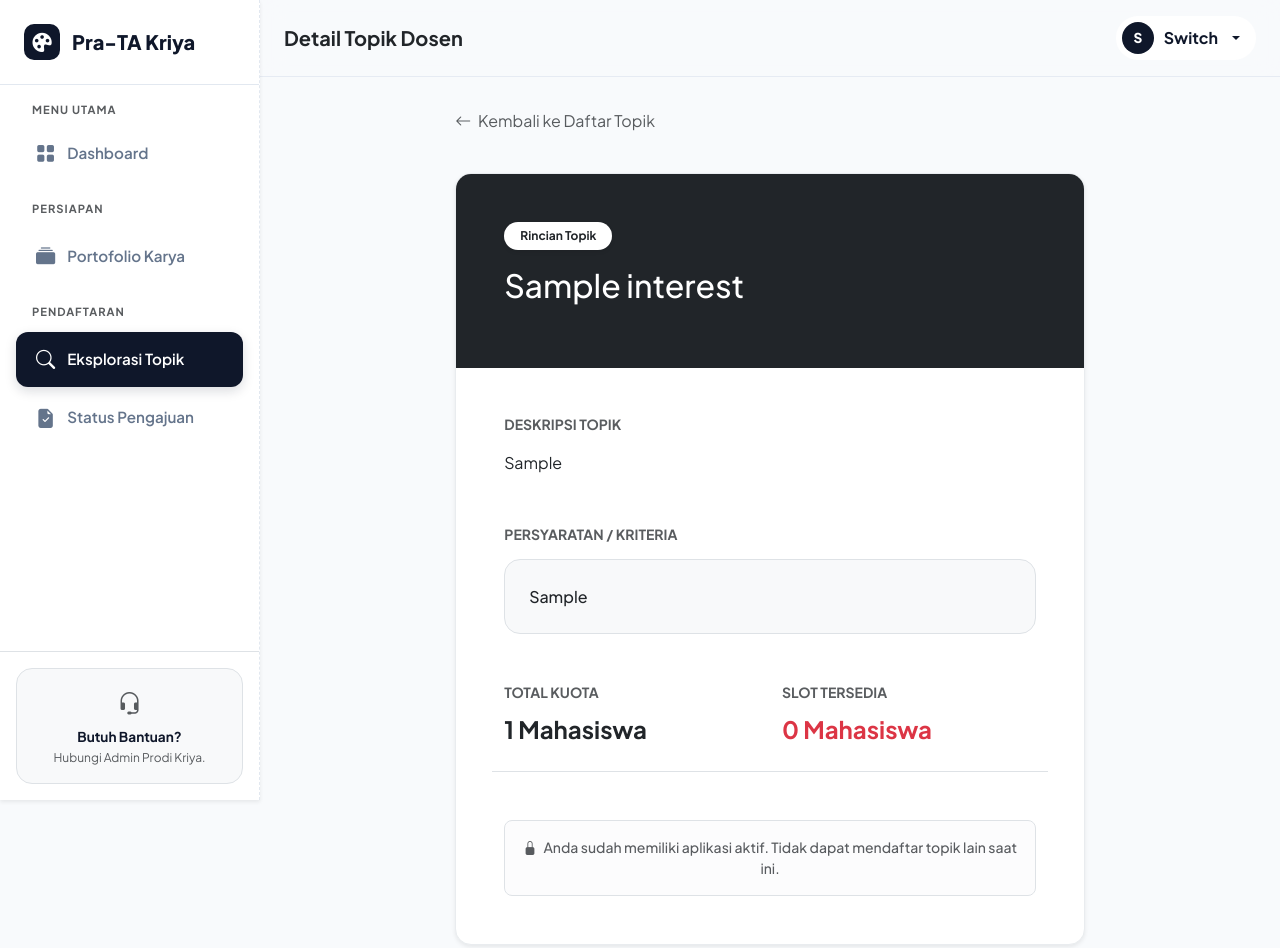
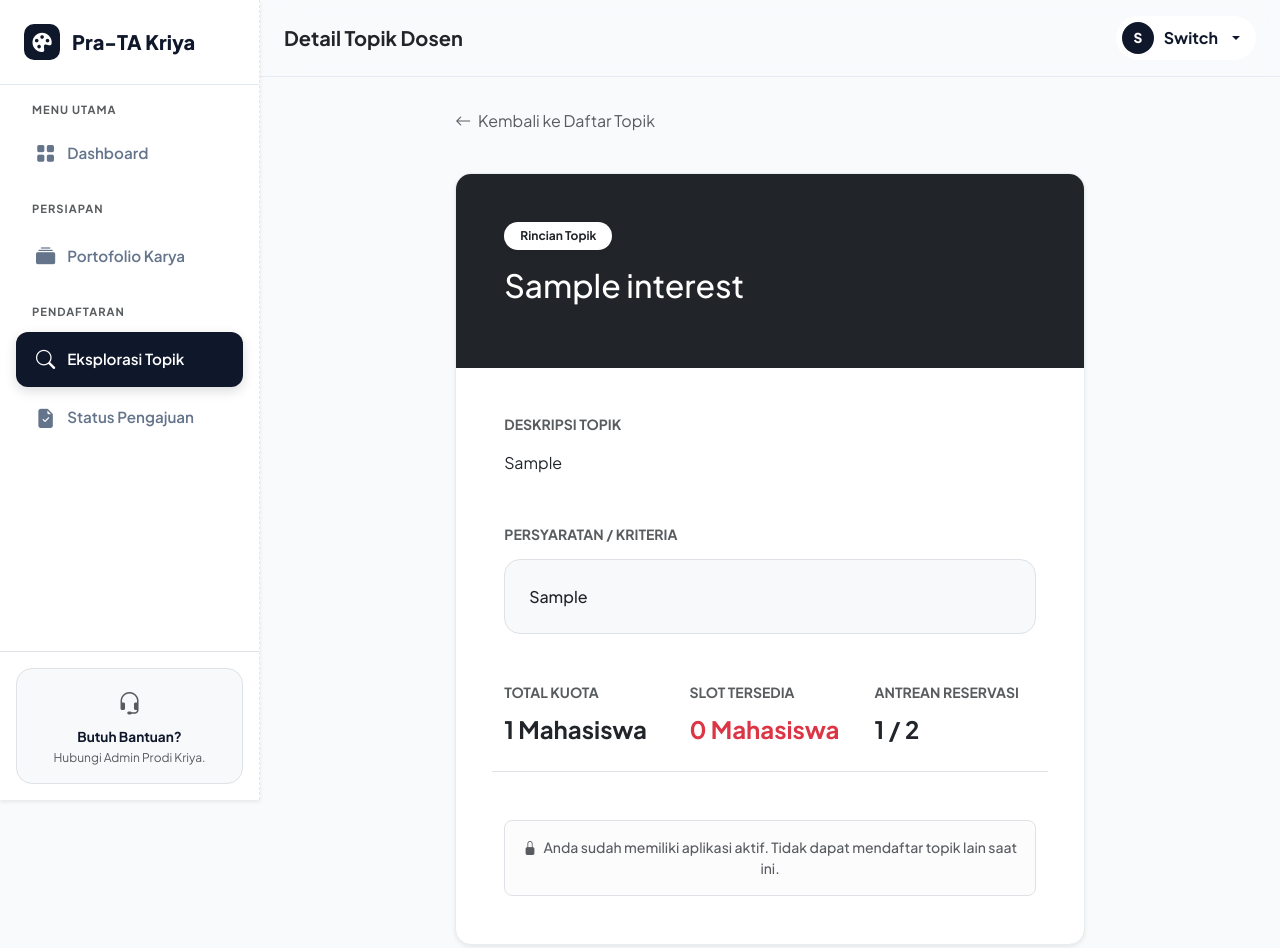
Before and after one commit to sheinafathurr1/mdong, a Laravel app: page /mahasiswa/topik-dosen/1 in a window 1280 px wide. Shown: the top 948 px of the page. Run offline with Laravel 12, Linux system fonts and the light colour scheme; a user stored in the database is signed in; data comes from the database, SQL or seed files in the repository; tables that the repository leaves empty hold one stand-in row (values such as "Sample post").

Commit message:
feat: kuota reservasi (2x kuota bimbingan) terpisah dari kuota bimbingan
Sebelumnya apply() langsung diblok begitu limit_applied (jumlah yang
sudah APPROVED) sama dengan limit_bimbingan, jadi cuma sejumlah kuota
bimbingan mahasiswa yang bisa antre sama sekali. Sekarang ditambah
lapisan kuota reservasi supaya dosen bisa menerima lebih banyak
pendaftar (2x kuota bimbingan) untuk diseleksi.

- Migrasi baru: kolom topik_interest.reservasi_applied (dengan
  backfill dari data APPLIED/APPROVED yang sudah ada)
- TopikInterest::getLimitReservasiAttribute() = limit_bimbingan * 2
- TopikController::apply(): kuota yang dicek & dikurangi saat apply
  sekarang kuota reservasi (reservasi_applied), bukan limit_applied;
  dikunci pakai DB::transaction + lockForUpdate seperti pola approval
  supaya aman dari race condition
- ReviewController::update(): saat REJECTED, reservasi_applied
  dikembalikan +1 (kuota bimbingan tetap tidak berubah karena memang
  belum pernah dikurangi saat apply); saat APPROVED, limit_applied
  tetap berkurang seperti sebelumnya dan reservasi_applied tidak
  disentuh (sudah terpakai permanen). Ditambah guard idempotensi
  (hanya boleh proses aplikasi berstatus APPLIED) supaya approve/
  reject ganda tidak menghitung dua kali
- Filter "Ketersediaan Kuota" di pencarian topik, badge di daftar
  topik, halaman detail topik mahasiswa, dan halaman kelola topik
  dosen diperbarui untuk menampilkan status antrean reservasi
  terpisah dari status kuota bimbingan

Co-Authored-By: Claude Sonnet 5 <noreply@anthropic.com>
Claude-Session: https://claude.ai/code/session_01CzJXM71XpKnjMj5sDiwe1R

```diff
--- a/app/Http/Controllers/Mahasiswa/TopikController.php
+++ b/app/Http/Controllers/Mahasiswa/TopikController.php
@@ -5,6 +5,7 @@ namespace App\Http\Controllers\Mahasiswa;
 use App\Http\Controllers\Controller;
 use Illuminate\Http\Request;
 use Illuminate\Support\Facades\Auth;
+use Illuminate\Support\Facades\DB;
 use App\Models\TopikInterest;
 use App\Models\Periode;
 use App\Models\Application;
@@ -33,8 +34,10 @@ class TopikController extends Controller
 
             // FITUR FILTER (Ketersediaan Kuota)
             if ($request->filled('ketersediaan') && $request->ketersediaan === 'tersedia') {
-                // Membandingkan dua kolom di database: limit_bimbingan > limit_applied
-                $query->whereColumn('limit_bimbingan', '>', 'limit_applied');
+                // Masih bisa didaftar kalau kuota bimbingan asli belum penuh
+                // DAN kuota reservasi (antrean, 2x kuota bimbingan) belum penuh.
+                $query->whereColumn('limit_bimbingan', '>', 'limit_applied')
+                      ->whereRaw('reservasi_applied < limit_bimbingan * 2');
             }
 
             // Eksekusi Query
@@ -69,7 +72,10 @@ class TopikController extends Controller
                                               ->where('status', 'REJECTED')
                                               ->exists();
 
-        return view('mahasiswa.topik.show', compact('topik', 'hasApplication', 'hasPortofolio', 'isRejectedFromThisTopic'));
+        // Kuota reservasi (antrean) penuh, terlepas dari kuota bimbingan masih ada atau tidak
+        $reservasiPenuh = $topik->reservasi_applied >= $topik->limit_reservasi;
+
+        return view('mahasiswa.topik.show', compact('topik', 'hasApplication', 'hasPortofolio', 'isRejectedFromThisTopic', 'reservasiPenuh'));
     }
 
     // 3. Memproses Pendaftaran (Apply) Topik
@@ -113,13 +119,33 @@ class TopikController extends Controller
             return back()->with('error', 'Anda sudah pernah ditolak pada topik ini. Silakan cari topik dari dosen lain.');
         }
 
-        // Buat Aplikasi Baru
-        Application::create([
-            'mahasiswa_id' => $mahasiswaId,
-            'topik_id' => $id,
-            'tanggal_submit' => now(),
-            'status' => 'APPLIED'
-        ]);
+        // Validasi 4: Kuota reservasi (antrean) belum penuh. Yang berkurang saat
+        // apply adalah kuota reservasi (2x kuota bimbingan), BUKAN kuota
+        // bimbingan itu sendiri -- kuota bimbingan baru berkurang saat disetujui
+        // dosen (lihat ReviewController::update). Dikunci agar aman dari race
+        // condition kalau ada beberapa mahasiswa apply bersamaan.
+        $reservasiPenuh = DB::transaction(function () use ($id, $mahasiswaId) {
+            $topik = TopikInterest::where('topik_id', $id)->lockForUpdate()->first();
+
+            if ($topik->reservasi_applied >= $topik->limit_reservasi) {
+                return true;
+            }
+
+            $topik->increment('reservasi_applied');
+
+            Application::create([
+                'mahasiswa_id' => $mahasiswaId,
+                'topik_id' => $id,
+                'tanggal_submit' => now(),
+                'status' => 'APPLIED',
+            ]);
+
+            return false;
+        });
+
+        if ($reservasiPenuh) {
+            return back()->with('error', 'Kuota reservasi (antrean) topik ini sudah penuh.');
+        }
 
         return redirect()->route('mahasiswa.dashboard')
                          ->with('success', 'Aplikasi berhasil dikirim! Silakan tunggu review dari dosen terkait.');
--- a/app/Models/TopikInterest.php
+++ b/app/Models/TopikInterest.php
@@ -8,7 +8,14 @@ class TopikInterest extends Model
 {
     protected $table = 'topik_interest';
     protected $primaryKey = 'topik_id';
-    protected $fillable = ['dosen_id', 'periode_id', 'nama_topik', 'deskripsi', 'requirement', 'limit_bimbingan', 'limit_applied'];
+    protected $fillable = ['dosen_id', 'periode_id', 'nama_topik', 'deskripsi', 'requirement', 'limit_bimbingan', 'limit_applied', 'reservasi_applied'];
+
+    // Kuota reservasi (antrean) = 2x kuota bimbingan asli, untuk menampung
+    // lebih banyak pendaftar daripada slot bimbingan sebenarnya.
+    public function getLimitReservasiAttribute(): int
+    {
+        return $this->limit_bimbingan * 2;
+    }
 
     public function dosen()
     {
--- a/resources/views/mahasiswa/topik/show.blade.php
+++ b/resources/views/mahasiswa/topik/show.blade.php
@@ -41,14 +41,18 @@
                 </div>
 
                 <div class="row g-4 mb-5 pb-4 border-bottom">
-                    <div class="col-6">
+                    <div class="col-4">
                         <div class="text-muted small fw-bold text-uppercase mb-2">Total Kuota</div>
                         <div class="fs-4 fw-bold text-dark">{{ $topik->limit_bimbingan }} Mahasiswa</div>
                     </div>
-                    <div class="col-6">
+                    <div class="col-4">
                         <div class="text-muted small fw-bold text-uppercase mb-2">Slot Tersedia</div>
                         @php $sisa = $topik->limit_bimbingan - $topik->limit_applied; @endphp
                         <div class="fs-4 fw-bold {{ $sisa > 0 ? 'text-success' : 'text-danger' }}">{{ $sisa }} Mahasiswa</div>
+                    </div>
+                    <div class="col-4">
+                        <div class="text-muted small fw-bold text-uppercase mb-2">Antrean Reservasi</div>
+                        <div class="fs-4 fw-bold {{ $reservasiPenuh ? 'text-danger' : 'text-dark' }}">{{ $topik->reservasi_applied }} / {{ $topik->limit_reservasi }}</div>
                     </div>
                 </div>
 
@@ -73,6 +77,10 @@
                         <div class="alert alert-danger border-danger rounded-3 p-3 text-danger fw-medium small mb-0">
                             <i class="bi bi-x-circle-fill me-1"></i> Kuota untuk topik ini sudah penuh.
                         </div>
+                    @elseif($reservasiPenuh)
+                        <div class="alert alert-danger border-danger rounded-3 p-3 text-danger fw-medium small mb-0">
+                            <i class="bi bi-x-circle-fill me-1"></i> Antrean (kuota reservasi) untuk topik ini sudah penuh. Silakan cari topik lain atau coba lagi nanti.
+                        </div>
                     @else
                         <form action="{{ route('mahasiswa.topik.apply', $topik->topik_id) }}" method="POST" onsubmit="return confirm('Apakah Anda yakin ingin mendaftar ke topik ini? Data portofolio Anda akan dikirim secara anonim ke dosen pemilik topik.')">
                             @csrf
```
Also changed, not shown: app/Http/Controllers/Dosen/ReviewController.php (+21 -9 lines), resources/views/dosen/topik/index.blade.php (+10 -0 lines), resources/views/mahasiswa/topik/index.blade.php (+10 -5 lines), database/migrations/2026_08_21_000000_add_reservasi_applied_to_topik_interest_table.php (added).
